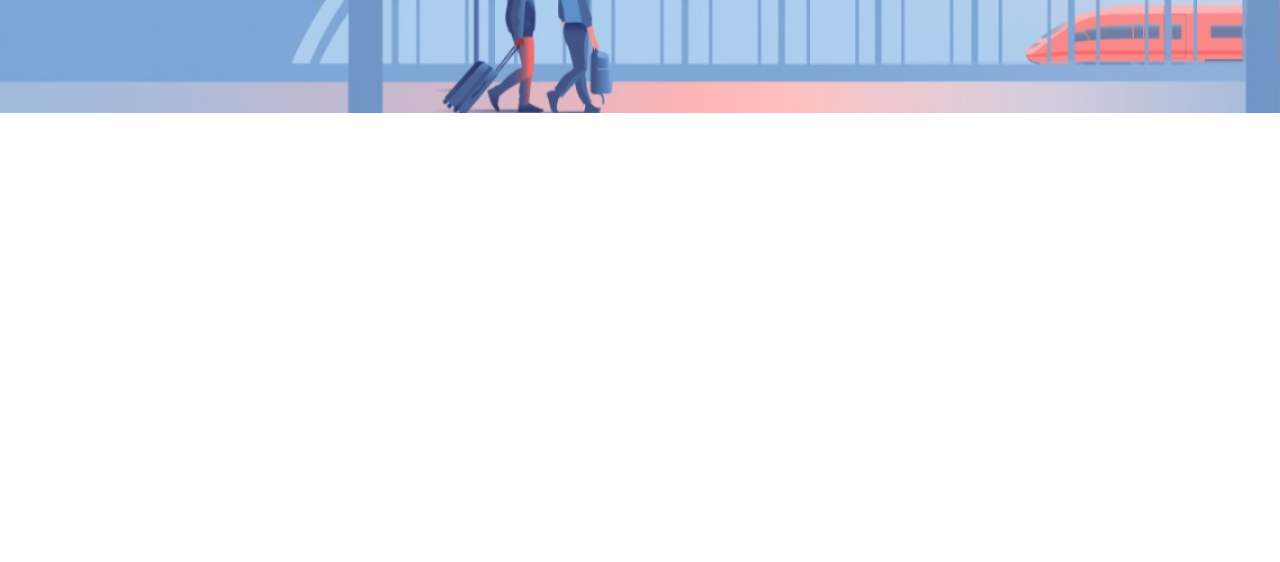
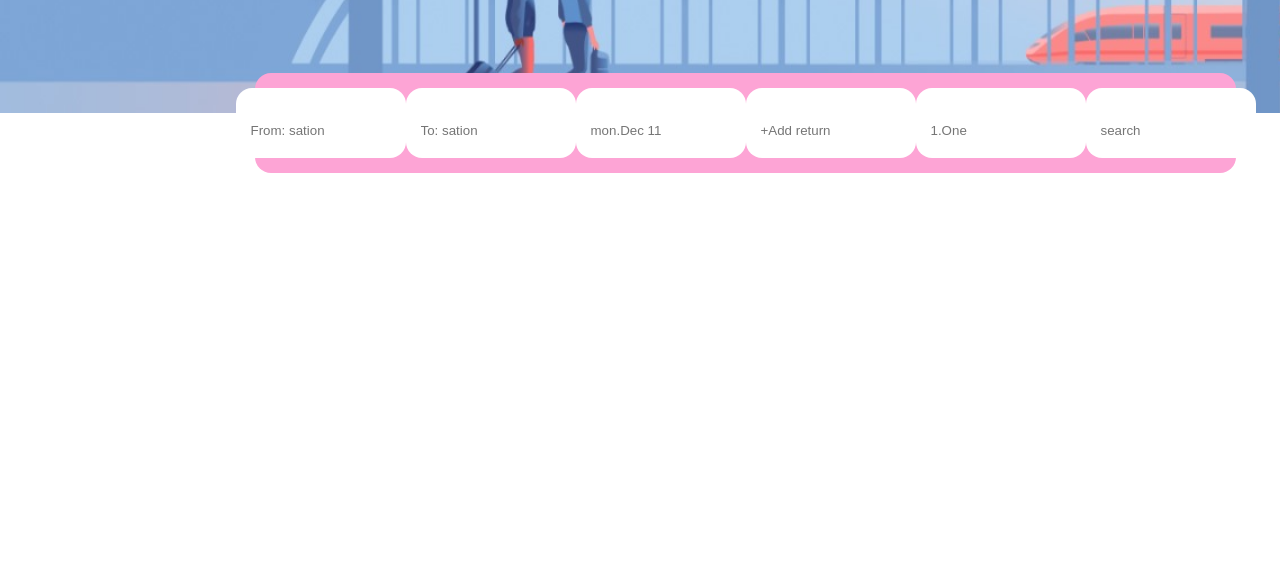
Before and after one commit to omar01550/takit-project, a plain HTML site: page metro/index.html in a window 1280 px wide. Shown: the part 238-800 px from the top of the page. Drawn offline with Linux system fonts and the light colour scheme.

Commit message:
add home padge

```diff
--- a/home/main.css
+++ b/home/main.css
@@ -64,6 +64,7 @@ a{
       color: #ffffff;
       background-color: #132968;
       text-decoration: none;
+      display: flex;
       width: 200px;
       height: 45px;
       border: none;
@@ -80,6 +81,7 @@ a{
     color:#132968;
     background-color: #ffffff;
     text-decoration: none;
+    display: flex;
     width: 120px;
     height: 45px;
     border: none;
--- a/metro/index.html
+++ b/metro/index.html
@@ -33,5 +33,31 @@
           <a href="#" class="btn-login"> Login</a>
         </nav>
       </div>
+
+      <div class="container-box">
+        <div class="boxx">
+        <div class="from">
+        <input type="text" placeholder="From: sation">
+        </div>
+        <div class="To">
+          <input type="text" placeholder="To: sation">
+        </div>
+        <div class="btts">
+          <input type="text" placeholder="mon.Dec 11">
+        </div>
+        <div class="haj">
+          <input type="text" placeholder="+Add return">
+        </div>
+        <div class="mmh">
+          <input type="text" placeholder="1.One">
+        </div>
+        <div class="tta">
+          <input type="text" placeholder="search">
+          </div>
+        </div>
+      </div>
+      <div class="all-ticket">
+
+      </div>
 </body>
 </html>
--- a/metro/main.css
+++ b/metro/main.css
@@ -2,6 +2,7 @@
     padding:0;
     margin:0;
     box-sizing: border-box;
+    font-family: Arial, Helvetica, sans-serif;
 }
 a{
     text-decoration: none;
@@ -10,9 +11,10 @@ a{
     height: 351px;
   background-image: url("./metro.jpg");
   background-size: cover;
+  background-repeat: no-repeat;
   }
    .container p{
-    color:#F1F2F3;
+    color: #F1F2F3;
     text-align: center;
     position: absolute;
     width: 895.7px;
@@ -22,8 +24,7 @@ a{
     font-weight: 700;
     font-size: 39.22px;
     line-height: 48px;
-  }
-  nav{
+   }nav{
     display: flex;
     justify-content: space-between;
     align-items: center;
@@ -40,7 +41,8 @@ a{
     font-weight: 700;
     font-size: 40px;
     line-height: 48.41px;
-  }span{
+   }
+   span{
     color: #FA6B6B;
    }
    nav ul li{
@@ -55,7 +57,7 @@ a{
     top: 43px;
     left: 338px;
     gap: 36px;
-    font-weight: 400;
+    font-weight: 400px;
     font-size: 24px;
     line-height: 48px;
    }
@@ -63,11 +65,12 @@ a{
     color: #ffffff;
     background-color: #132968;
     text-decoration: none;
+    display: flex;
     width: 200px;
     height: 45px;
     border: none;
     border-radius: 10px;
-      padding: 16px 29px 16px 29px ;
+    padding: 16px 29px 16px 29px;
     gap: 10px;
     font-weight: 700;
     font-size: 20px;
@@ -76,14 +79,15 @@ a{
     line-height: 42px;
    }
    .btn-login{
-    color:#132968;
+    color: #132968;
     background-color: #ffffff;
     text-decoration: none;
+    display: flex;
     width: 120px;
     height: 45px;
     border: none;
     border-radius: 10px;
-    padding: 16px 29px 16px 29px;
+    padding:16px 29px 16px 29px;
     gap: 10px;
     font-weight: 700;
     font-size: 20px;
@@ -91,3 +95,44 @@ a{
     align-items: center;
     line-height: 42px;
    }
+
+   .container-box{
+    background-color:#fda4d5;
+    position: absolute;
+    display: flex;
+    justify-content: center;
+    flex-wrap: nowrap;
+    width: 981px;
+    height: 100px;
+    margin: 10px;
+    top: 301px;
+    left: 245px;
+    border-radius: 16px;
+    border: 2px;
+    padding: 15px 15px 0px 15px;
+    gap: 7px;
+    border-color: #FA6B6B;
+   }
+   input{
+    width: 170px;
+  display: flex;
+    height: 70px;
+    top: 301px;
+    left: 245px;
+    border-radius: 16px;
+    padding: 15px 15px 0px 15px;
+    border: 2px;
+    gap: 7px;
+   }
+   .boxx{
+    display: flex;
+    justify-content: center;
+    position: absolute;
+    align-items: center;
+    float: left;
+   }
+  .boxx.mmh.i{
+    width: 24px;
+    height: 24px;
+    position: absolute;
+  }
```
Lines whose indentation alone changed are shown as unchanged.
